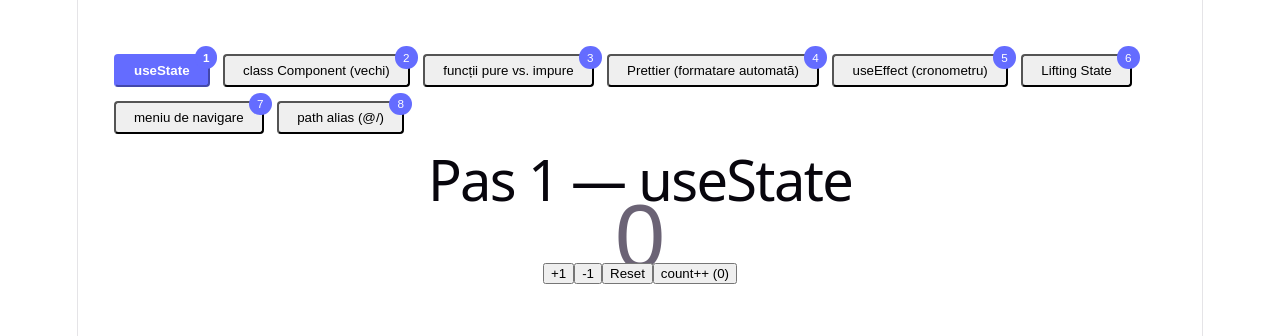
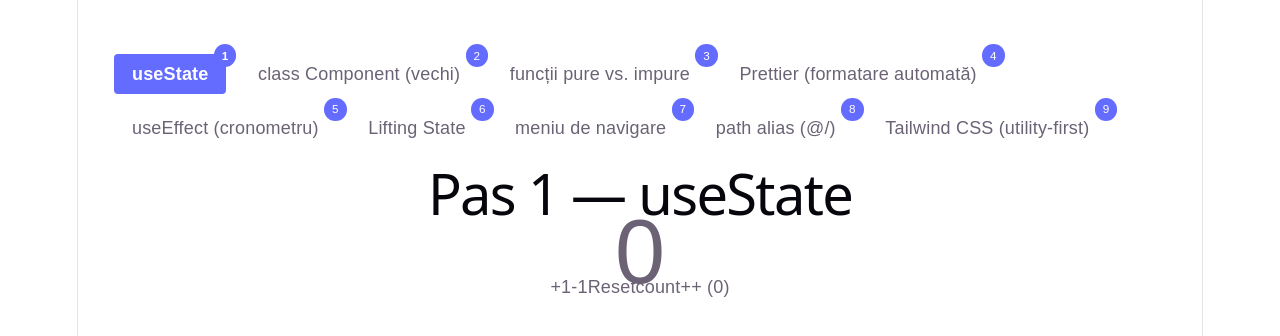
Before and after one commit to vculea/react-basics-tutorial, a React (Vite) app: page / in a window 1280 px wide. Shown: the top 336 px of the page. Built offline with nearby package versions, Linux system fonts and the light colour scheme.

Commit message:
add tailwind ccs

```diff
--- a/package.json
+++ b/package.json
@@ -12,8 +12,10 @@
     "format:check": "prettier --check ."
   },
   "dependencies": {
+    "@tailwindcss/vite": "^4.3.3",
     "react": "^19.2.8",
-    "react-dom": "^19.2.8"
+    "react-dom": "^19.2.8",
+    "tailwindcss": "^4.3.3"
   },
   "devDependencies": {
     "@eslint/js": "^10.0.1",
--- a/src/App.tsx
+++ b/src/App.tsx
@@ -8,6 +8,7 @@ import { Timer } from "@/demos/Timer";
 import { LiftingState } from "@/demos/LiftingState";
 import { DemoMenu } from "@/demos/DemoMenu";
 import { PathAlias } from "@/demos/PathAlias";
+import { TailwindSetup } from "@/demos/TailwindSetup";
 import { DemoTab } from "@/components/DemoTab";
 
 // Sursa unica de adevar: activeId. Titlul, continutul si butonul selectat
@@ -23,7 +24,8 @@ const demos: Demo[] = [
   { id: "timer", step: 5, title: "useEffect (cronometru)", element: <Timer /> },
   { id: "lifting-state", step: 6, title: "Lifting State", element: <LiftingState /> },
   { id: "demo-menu", step: 7, title: "meniu de navigare", element: <DemoMenu /> },
-  { id: "path-alias", step: 8, title: "path alias (@/)", element: <PathAlias /> }
+  { id: "path-alias", step: 8, title: "path alias (@/)", element: <PathAlias /> },
+  { id: "tailwind-setup", step: 9, title: "Tailwind CSS (utility-first)", element: <TailwindSetup /> }
 ];
 
 function App() {
--- /dev/null
+++ b/src/demos/TailwindSetup.tsx
@@ -0,0 +1,107 @@
+// Pas 9 — Tailwind CSS v4: utility-first + tokeni de temă.
+//
+// De ce: fără o bază de tokeni, fiecare developer inventează culori și spațieri
+// diferite la fiecare pas. Tailwind rezolvă două probleme simultan:
+//   1. Stilul stă lângă structură în markup — nu cauți prin fișiere paralele.
+//   2. Valorile vin dintr-un set finit (scară de spacing, paletă OKLCH)
+//      → UI consecvent prin construcție, nu prin disciplină manuală.
+//
+// Contra-obiecția "clasele lungi urâțesc markup-ul":
+//   – Stilul e vizibil lângă element; nu mai pierzi timp căutând în CSS.
+//   – Prettier (cu prettier-plugin-tailwindcss) sortează clasele canonic.
+//
+// Poanta demo-ului: același card în două variante comutabile.
+// La dark mode, varianta cu style={} RĂMÂNE ALBĂ (culori hardcodate),
+// varianta cu utilitare Tailwind se adaptează singur (tokeni → var() CSS).
+
+import { useState, useEffect } from "react";
+import type { CSSProperties } from "react";
+
+// ── Varianta 1: style={} cu culori hardcodate ────────────────────────────────
+// Funcționează vizual, dar e fragil: culorile sunt inventate pe loc (#fafafa,
+// #171717), nu aparțin unui sistem. La dark mode nu se adaptează deloc.
+function CardManual() {
+  const wrapStyle: CSSProperties = {
+    backgroundColor: "#fafafa",
+    color: "#171717",
+    border: "1px solid #e5e5e5",
+    borderRadius: "0.5rem",
+    padding: "1.5rem",
+    maxWidth: "22rem"
+  };
+  // Valori inventate ad-hoc — nu există niciun token care să le lege între ele.
+  const badgeStyle: CSSProperties = {
+    display: "inline-block",
+    backgroundColor: "#6d28d9",
+    color: "#ffffff",
+    padding: "0.2rem 0.75rem",
+    borderRadius: "9999px",
+    fontSize: "0.8rem",
+    marginBottom: "0.75rem"
+  };
+  const mutedStyle: CSSProperties = {
+    marginTop: "0.5rem",
+    fontSize: "0.875rem",
+    color: "#6b7280"
+  };
+  return (
+    <div style={wrapStyle}>
+      <span style={badgeStyle}>style={"{}"}</span>
+      <h3 style={{ margin: "0 0 0.25rem", color: "#171717", fontSize: "1.1rem" }}>Culori hardcodate</h3>
+      <p style={mutedStyle}>
+        <code>#fafafa</code> / <code>#171717</code>. Schimbă tema — cardul rămâne alb pentru că nu știe de dark mode.
+      </p>
+    </div>
+  );
+}
+
+// ── Varianta 2: utilitare Tailwind pe tokeni de temă ────────────────────────
+// bg-card, text-card-foreground etc. se traduc în var(--tw-card) la runtime.
+// Clasa .dark pe <html> schimbă valorile CSS → toate componentele se adaptează
+// simultan, fără nicio modificare în cod.
+function CardTailwind() {
+  return (
+    <div className="border-border bg-card text-card-foreground max-w-sm rounded-lg border p-6">
+      {/* rounded-lg = 0.5rem din scara Tailwind; nu e o valoare inventată */}
+      <span className="bg-primary text-primary-foreground mb-3 inline-block rounded-full px-3 py-1 text-sm">Tailwind</span>
+      <h3 className="mt-0 mb-1 text-lg">Tokeni de temă</h3>
+      <p className="text-muted-foreground mt-2 text-sm">
+        <code>bg-card</code>, <code>text-muted-foreground</code>. Schimbă tema — cardul se adaptează singur, fără să umbli prin cod.
+      </p>
+    </div>
+  );
+}
+
+// ── Demo principal ───────────────────────────────────────────────────────────
+export function TailwindSetup() {
+  const [dark, setDark] = useState(false);
+
+  // Adăugăm / scoatem clasa .dark de pe <html> — acolo "vede" Tailwind tema.
+  // Cleanup: când pleci din demo, resetăm ca celelalte demo-uri să nu fie afectate.
+  useEffect(() => {
+    document.documentElement.classList.toggle("dark", dark);
+    return () => {
+      document.documentElement.classList.remove("dark");
+    };
+  }, [dark]);
+
+  return (
+    <div>
+      <button onClick={() => setDark(d => !d)} className="bg-primary text-primary-foreground mb-6 rounded-md px-4 py-2 text-sm font-medium transition-colors">
+        Temă activă: {dark ? "întunecată 🌙" : "luminoasă ☀️"}
+      </button>
+
+      {/* Cele două carduri stau unul lângă altul ca să vezi diferența pe loc */}
+      <div className="flex flex-wrap gap-6">
+        <div>
+          <p className="text-muted-foreground mb-2 text-xs tracking-wide uppercase">Varianta 1 — style={"{}"} (hardcodat)</p>
+          <CardManual />
+        </div>
+        <div>
+          <p className="text-muted-foreground mb-2 text-xs tracking-wide uppercase">Varianta 2 — utilitare Tailwind</p>
+          <CardTailwind />
+        </div>
+      </div>
+    </div>
+  );
+}
--- a/src/index.css
+++ b/src/index.css
@@ -1,3 +1,44 @@
+@import "tailwindcss";
+
+/* ── Tokeni de temă Tailwind (OKLCH) ────────────────────────────────────────
+   De ce OKLCH? Spațiu perceptual uniform — pasul între două culori adiacente
+   e același peste tot pe scalară, spre deosebire de sRGB sau HSL.
+   Valorile brute stau în :root / .dark; @theme inline le expune ca utilitare.
+   Comutarea temei = o singură clasă pe <html>, nu umblat prin fiecare componentă.
+   ─────────────────────────────────────────────────────────────────────────── */
+
+:root {
+  --tw-card: oklch(0.98 0 0);
+  --tw-card-fg: oklch(0.15 0 0);
+  --tw-primary: oklch(0.55 0.22 265);
+  --tw-primary-fg: oklch(0.98 0 0);
+  --tw-muted-fg: oklch(0.55 0.02 240);
+  --tw-border: oklch(0.9 0 0);
+}
+
+/* Clasa .dark pe <html> comută toate utilitarele dintr-o dată. */
+.dark {
+  --tw-card: oklch(0.18 0.01 240);
+  --tw-card-fg: oklch(0.92 0 0);
+  --tw-primary: oklch(0.72 0.18 265);
+  --tw-primary-fg: oklch(0.15 0 0);
+  --tw-muted-fg: oklch(0.65 0.01 240);
+  --tw-border: oklch(0.28 0.01 240);
+}
+
+/* @theme inline: Tailwind generează utilitare care referențiază direct
+   variabila CSS (nu valoarea copiată). Asta înseamnă că bg-card devine
+   background-color: var(--tw-card) — valoarea se citește la runtime,
+   deci comutarea temei funcționează fără nicio modificare în componente. */
+@theme inline {
+  --color-card: var(--tw-card);
+  --color-card-foreground: var(--tw-card-fg);
+  --color-primary: var(--tw-primary);
+  --color-primary-foreground: var(--tw-primary-fg);
+  --color-muted-foreground: var(--tw-muted-fg);
+  --color-border: var(--tw-border);
+}
+
 :root {
   --text: #6b6375;
   --text-h: #08060d;
--- a/vite.config.ts
+++ b/vite.config.ts
@@ -1,10 +1,11 @@
 import { defineConfig } from "vite";
 import react from "@vitejs/plugin-react";
+import tailwindcss from "@tailwindcss/vite";
 import path from "path";
 
 // https://vite.dev/config/
 export default defineConfig({
-  plugins: [react()],
+  plugins: [react(), tailwindcss()],
   // Path alias — @/ → src/. Fara aceasta configuratie, bundlerul nu stie sa
   // rezolve @/ chiar daca TypeScript accepta calea. Ambele configuratii trebuie
   // sa fie in sync: tsconfig.app.json pentru IDE, vite.config.ts pentru bundler.
```
Also changed, not shown: 1 other file (tests, documents, lock files or other folders).
